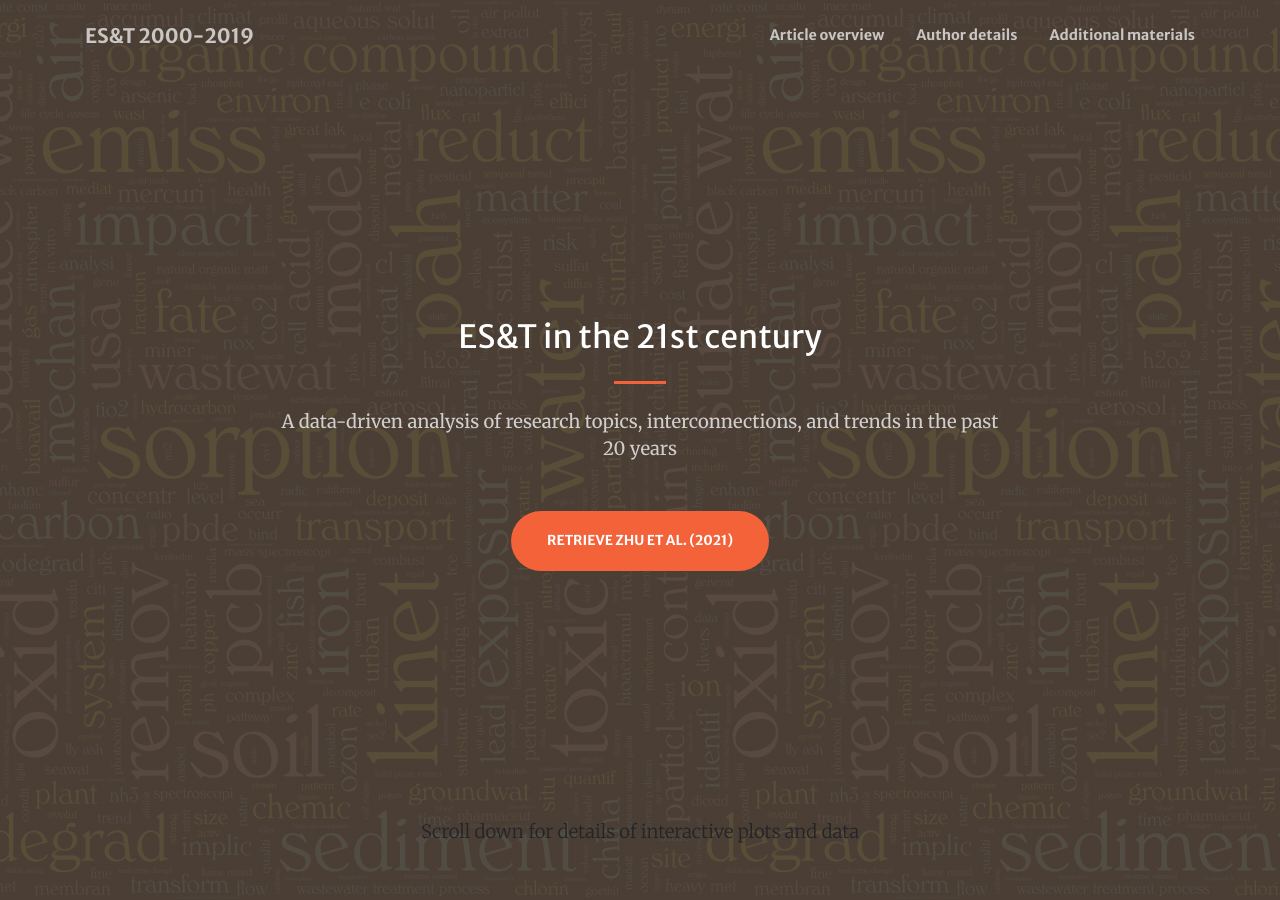
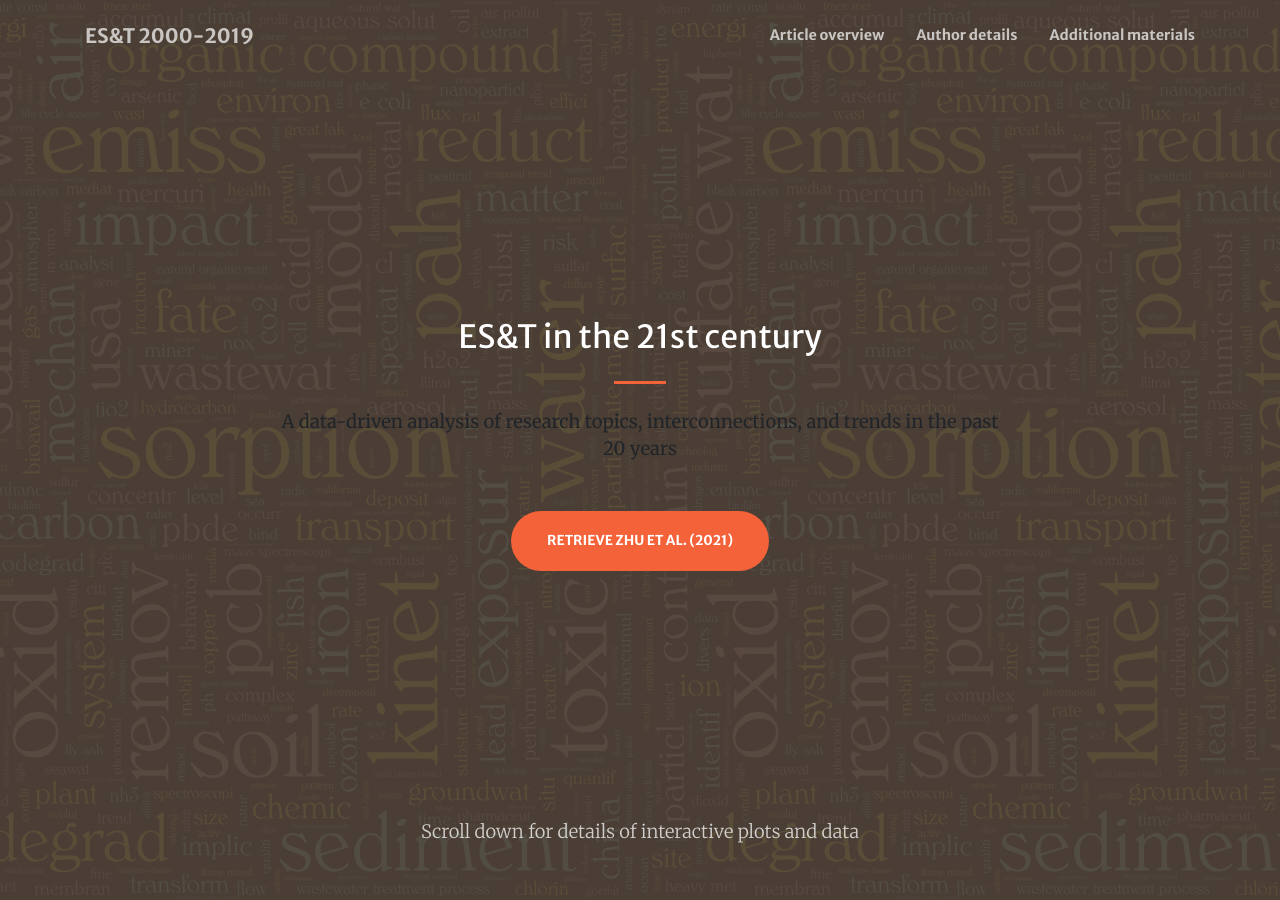
Before and after one commit to starfriend10/EST, a Jekyll site: the page built from index.md, in a window 1280 px wide and 900 px high. Built offline with Jekyll 4.4.1, drawn with Linux system fonts in a browser that asks for light colours; nearby versions of some CDN libraries.

Commit message:
Update home.html

```diff
--- a/_layouts/home.html
+++ b/_layouts/home.html
@@ -14,7 +14,7 @@
         <hr class="divider my-4">
       </div>
       <div class="col-lg-8 align-self-baseline">
-        <p class="text-white-75 font-weight-normal mb-5">{{ page.header.text1 }}</p>
+        <p class="text-white-55 font-weight-normal mb-5">{{ page.header.text1 }}</p>
         {% if page.header.action %}
         <a class="btn btn-primary btn-xl js-scroll-trigger" href="{{ page.header.action.url }}">{{ page.header.action.label }}</a>
         {% endif %}
@@ -24,7 +24,7 @@
       <div class="col-lg-8 align-self-baseline">
       </div>
       <div class="col-lg-8 align-self-baseline">
-        <p class="text-white-35 font-weight-light mb-n5">{{ page.header.text2 }}</p>
+        <p class="text-white-75 font-weight-light mb-n5">{{ page.header.text2 }}</p>
       </div>
     </div>
   </div>
```
